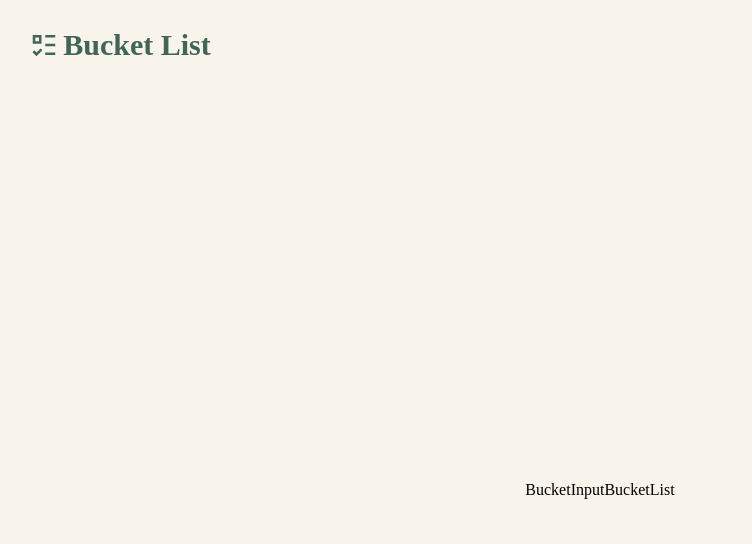
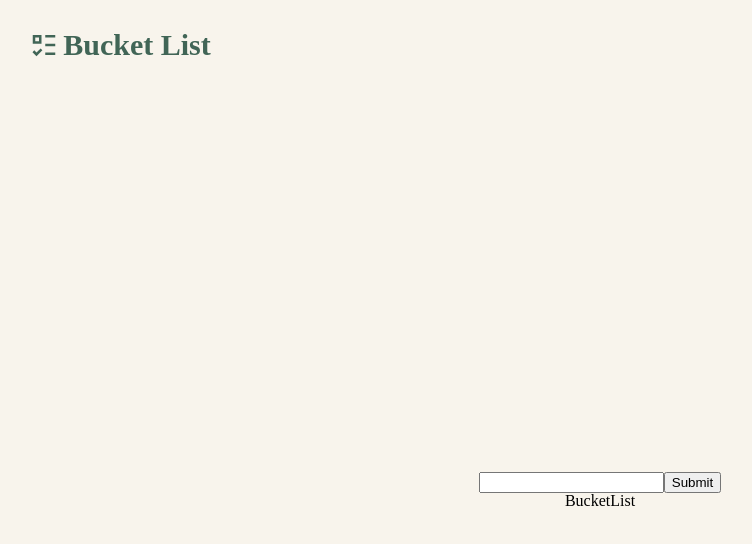
Before and after one commit to Kang-Gyeongwon/bucketList13front, a React (Create React App) app: page /bucketlist in a window 1280 px wide. Shown: the top 544 px of the page, without its empty margins (40-792 px from the left). Built offline with nearby package versions, Linux system fonts and the light colour scheme; a web font is replaced by a local one.

Commit message:
feat: 기본본input 생성

```diff
--- a/src/components/bucketList/BucketInput/index.jsx
+++ b/src/components/bucketList/BucketInput/index.jsx
@@ -1,5 +1,10 @@
-const BucketInput = () =>{
-  return <>BucketInput</>
-}
+const BucketInput = () => {
+  return (
+    <div>
+      <input type="text" />
+      <input type="submit" />
+    </div>
+  );
+};
 
-export default BucketInput
+export default BucketInput;
--- a/src/pages/bucketlists/index.jsx
+++ b/src/pages/bucketlists/index.jsx
@@ -7,7 +7,7 @@ const BucketLists = () => {
   return (
     <>
       <Header />
-      <BodyContainer>
+      <BodyContainer style={{ flexDirection: "column" }}>
         <BucketInput />
         <BucketList />
       </BodyContainer>
```
